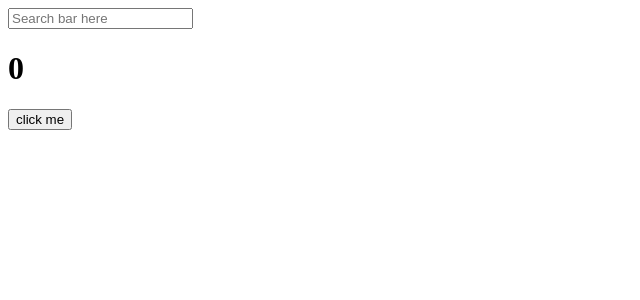
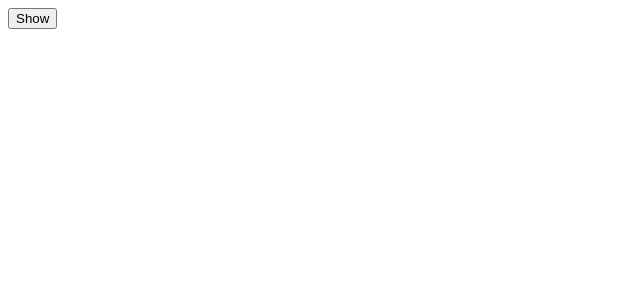
Before and after one commit to Eastynfromeast/react-basic, a React (Create React App) app: page / in a window 1280 px wide. Shown: the top 300 px of the page, without its empty margins (0-640 px from the left). Built offline with nearby package versions, Linux system fonts and the light colour scheme.

Commit message:
Your setup function may also optionally return a cleanup function.

```diff
--- a/src/App.js
+++ b/src/App.js
@@ -1,27 +1,26 @@
 import { useEffect, useState } from "react";
 
+function Hello() {
+	function hiFn() {
+		console.log("created:)");
+		return byefn;
+	}
+	function byefn() {
+		console.log("destoryed :(");
+	}
+	useEffect(() => {
+		hiFn();
+	}, []);
+	return <h1>Hello</h1>;
+}
+
 function App() {
-	const [counter, setCounter] = useState(0);
-	const [keyword, setKeyword] = useState("");
-	const onChangeKeyword = event => setKeyword(event.target.value);
-	const onClick = () => setCounter(prev => prev + 1);
-
-	useEffect(() => {
-		console.log("I run only once");
-	}, []);
-	useEffect(() => {
-		if (keyword !== "" && keyword.length > 5) {
-			console.log("SEARCH FOR ", keyword);
-		}
-	}, [keyword]);
-	useEffect(() => {
-		console.log("I run when 'counter' changes");
-	}, [counter]);
+	const [showing, setShowing] = useState(false);
+	const onClick = () => setShowing(prev => !prev);
 	return (
 		<div>
-			<input value={keyword} onChange={onChangeKeyword} type="text" placeholder="Search bar here" />
-			<h1>{counter}</h1>
-			<button onClick={onClick}>click me</button>
+			{showing ? <Hello /> : null}
+			<button onClick={onClick}> {showing ? "Hide" : "Show"}</button>
 		</div>
 	);
 }
@@ -37,6 +36,10 @@ export default App;
         => useEffect
             useEffect is a React Hook that lets you synchronize a component with an external system.
             useEffect(setup,dependencies)
+            useEffect is kind of depense to Reat JS not to rerender every time a state changes
 
+    Cleanup
+        cleanup function allows you to  do something when your component is destroyed
+        Your setup function may also optionally return a cleanup function.
 
 */
```
Also changed, not shown: a-basic-study/index.html (renamed from basic-study/index.html), a-basic-study/vanilla.html (renamed from basic-study/vanilla.html).
